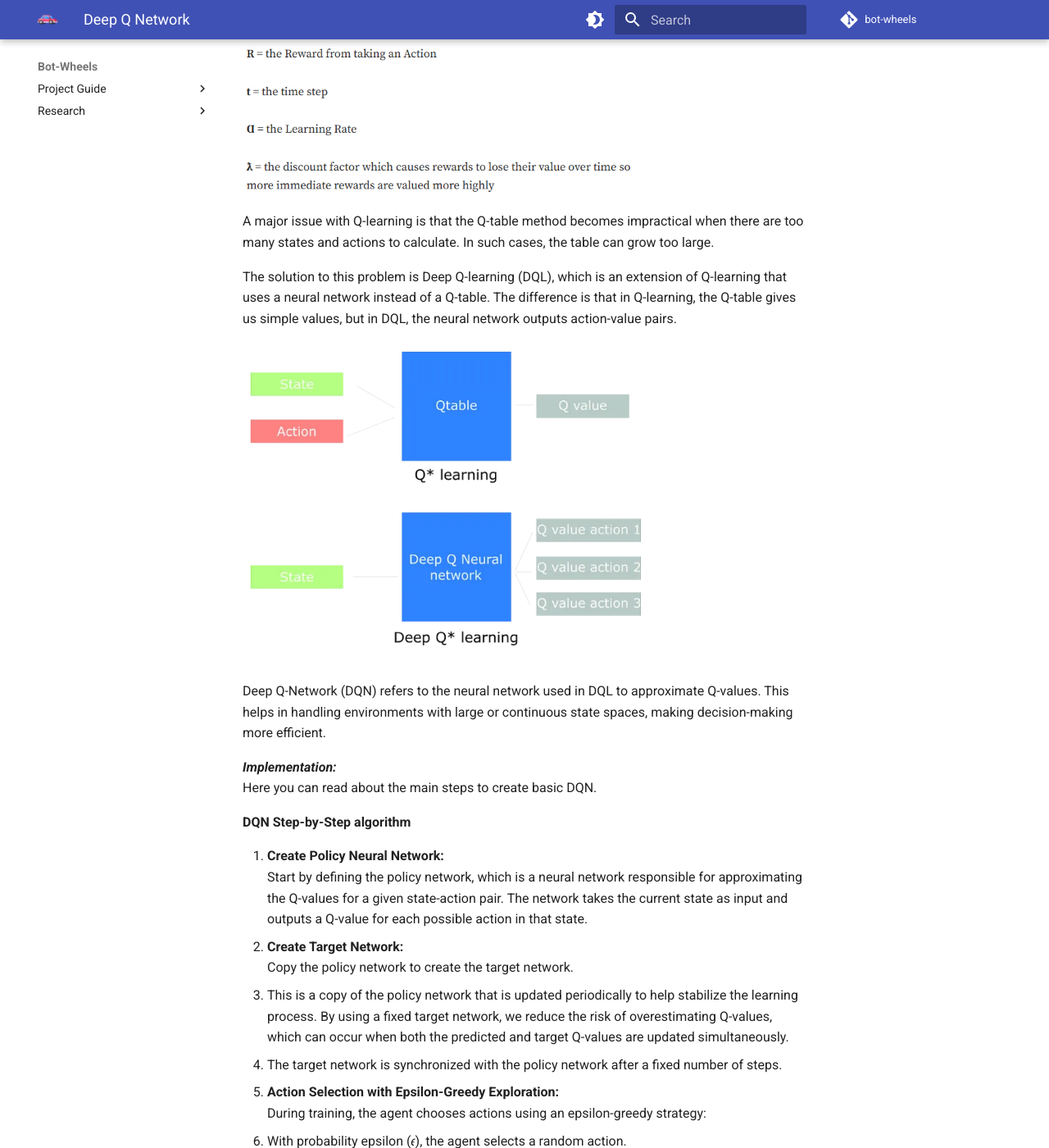
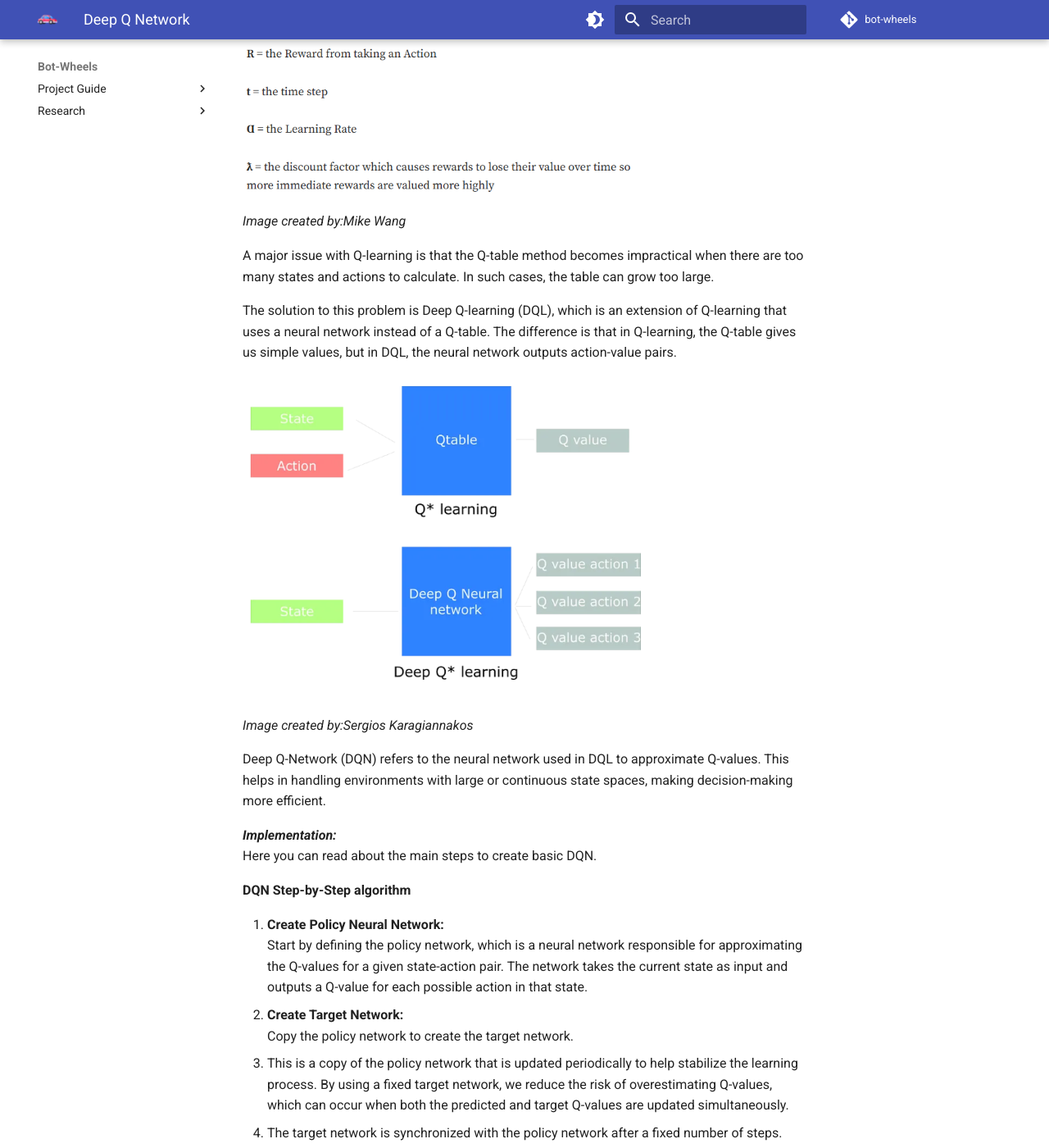
Before and after one commit to bot-wheels/docs, an MkDocs documentation site: the page built from docs/research/rl-algorithms/DQN.md, in a window 1280 px wide and 1400 px high, scrolled down 567 px. Shown: the whole window at 82% size. Built offline with MkDocs 1.6.1 and Material for MkDocs 9.7.7, drawn with Linux system fonts in a browser that asks for light colours.

Commit message:
add authors

```diff
--- a/docs/research/rl-algorithms/DQN.md
+++ b/docs/research/rl-algorithms/DQN.md
@@ -6,11 +6,15 @@ Q-learning is a basic reinforcement learning algorithm. It is model-free (meanin
 
 ![image1](../../assets/DQN/image1.png)
 
+*Image created by:Mike Wang*
+
 A major issue with Q-learning is that the Q-table method becomes impractical when there are too many states and actions to calculate. In such cases, the table can grow too large.
 
 The solution to this problem is Deep Q-learning (DQL), which is an extension of Q-learning that uses a neural network instead of a Q-table. The difference is that in Q-learning, the Q-table gives us simple values, but in DQL, the neural network outputs action-value pairs.
 
 ![image2](../../assets/DQN/image2.png)
+
+*Image created by:Sergios Karagiannakos*
 
 Deep Q-Network (DQN) refers to the neural network used in DQL to approximate Q-values. This helps in handling environments with large or continuous state spaces, making decision-making more efficient.
 
```
